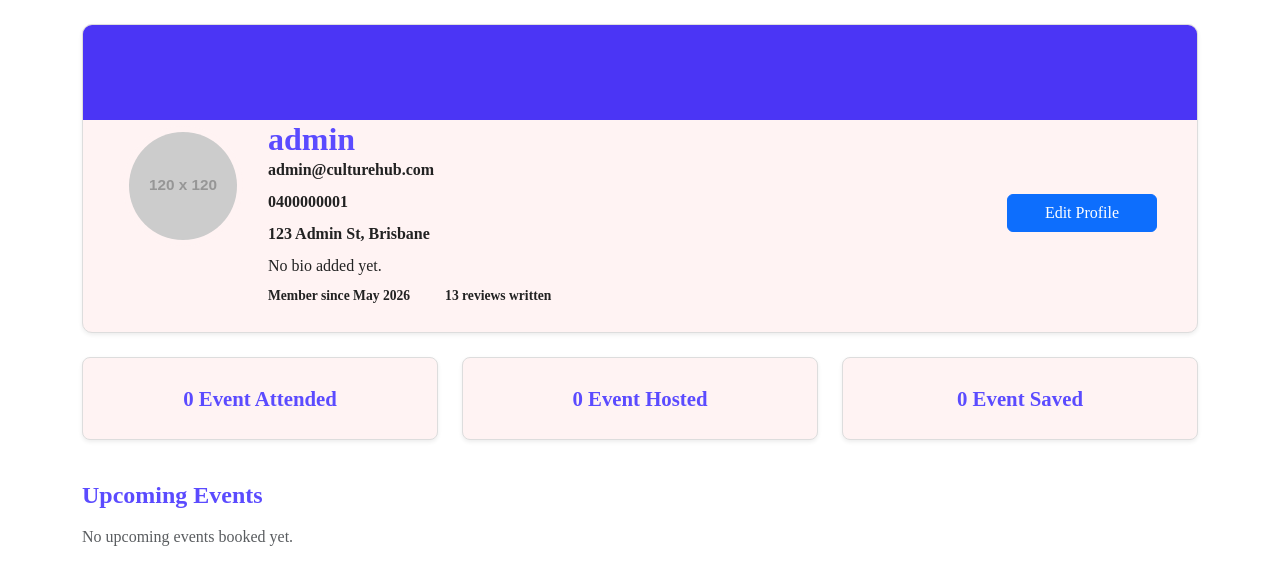
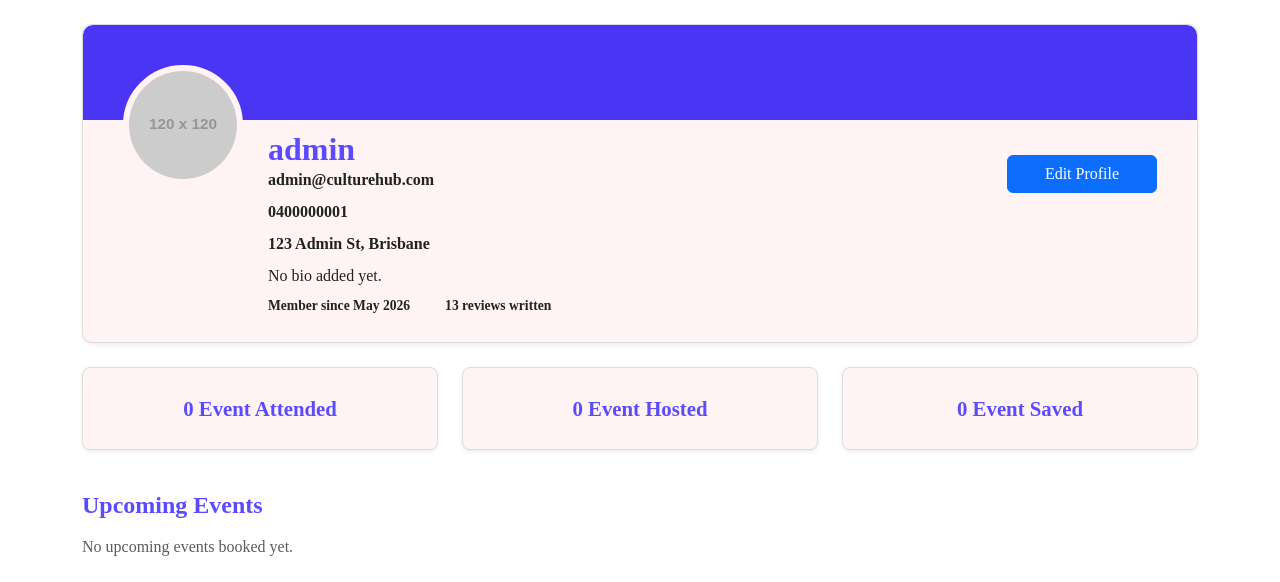
Before and after one commit to TiredTom22/IAB207-Assessment-2-CultureHub-Web-app, a Flask app: page /user/profile in a window 1280 px wide. Shown: the part 71-653 px from the top of the page. Run offline with Flask 3, Linux system fonts and the light colour scheme; a user stored in the database is signed in; grey boxes labelled with a size stand in for pictures from a placeholder-image service; some libraries are stand-ins or nearby versions.

Commit message:
Update profile header layout for image

```diff
--- a/a2_group2/culturehub/templates/user/profile.html
+++ b/a2_group2/culturehub/templates/user/profile.html
@@ -107,16 +107,18 @@
         border-radius: 10px;
         overflow: hidden;
         border: 1px solid #ddd;
+        width: 100%;
     }
 
     .profile-cover {
         height: 95px;
         background-color: #4b35f5;
+        border-radius: 10px 10px 0 0;
     }
 
     .profile-info {
         display: flex;
-        align-items: center;
+        align-items: flex-start;
         gap: 25px;
         padding: 0 40px 25px 40px;
         position: relative;
@@ -128,7 +130,14 @@
         border-radius: 50%;
         border: 6px solid #fff3f3;
         object-fit: cover;
+        background-color: white;
+
         margin-top: -55px;
+        flex-shrink: 0;
+    }
+
+    .profile-details {
+        margin-top: 10px;
     }
 
     .profile-details h2 {
@@ -159,6 +168,7 @@
 
     .edit-profile-btn {
         margin-left: auto;
+        margin-top: 35px;
         min-width: 150px;
     }
 
```
